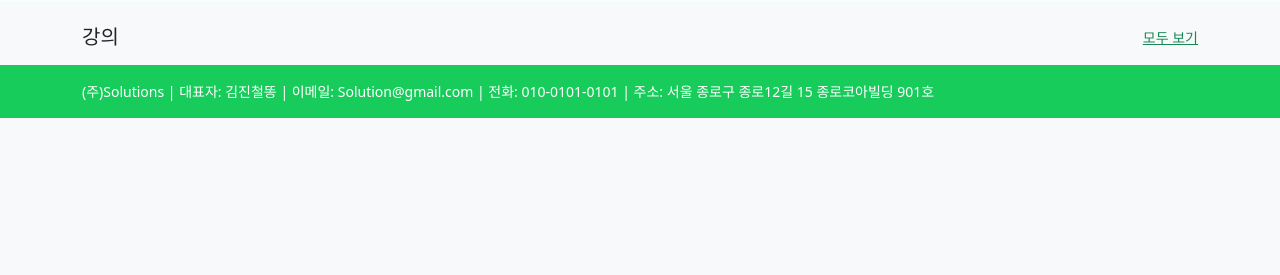
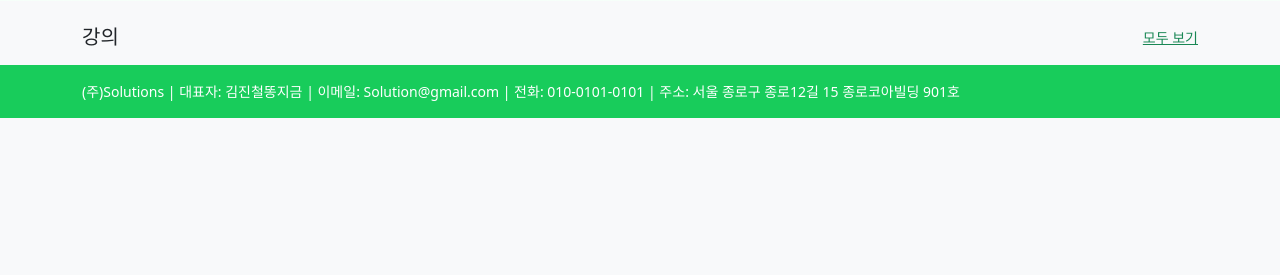
Before and after one commit to asdw701425/test, a Flask app: page / in a window 1280 px wide. Shown: the part 248-523 px from the top of the page. Run offline with Flask 3, Linux system fonts and the light colour scheme; data that the repository does not hold is empty.

Commit message:
ㄹㄴㅁㄻㄴㄹㄴ

```diff
--- a/web-revised/templates/base.html
+++ b/web-revised/templates/base.html
@@ -55,7 +55,7 @@
 
   <footer class="text-white py-3" style="background:#18cc5b">
     <div class="container small">
-      (주)Solutions | 대표자: 김진철똥 | 이메일: Solution@gmail.com |
+      (주)Solutions | 대표자: 김진철똥지금 | 이메일: Solution@gmail.com |
       전화: 010-0101-0101 | 주소: 서울 종로구 종로12길 15 종로코아빌딩 901호
     </div>
   </footer>
```
